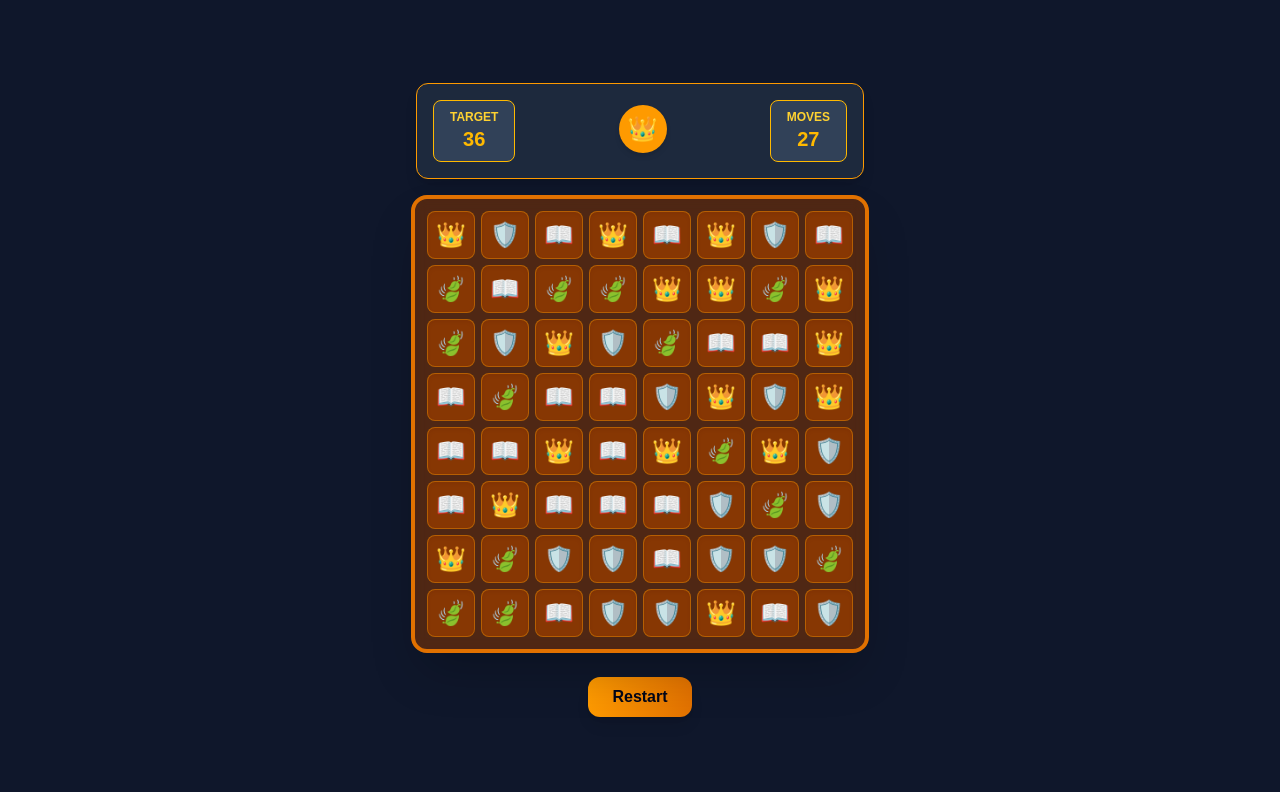
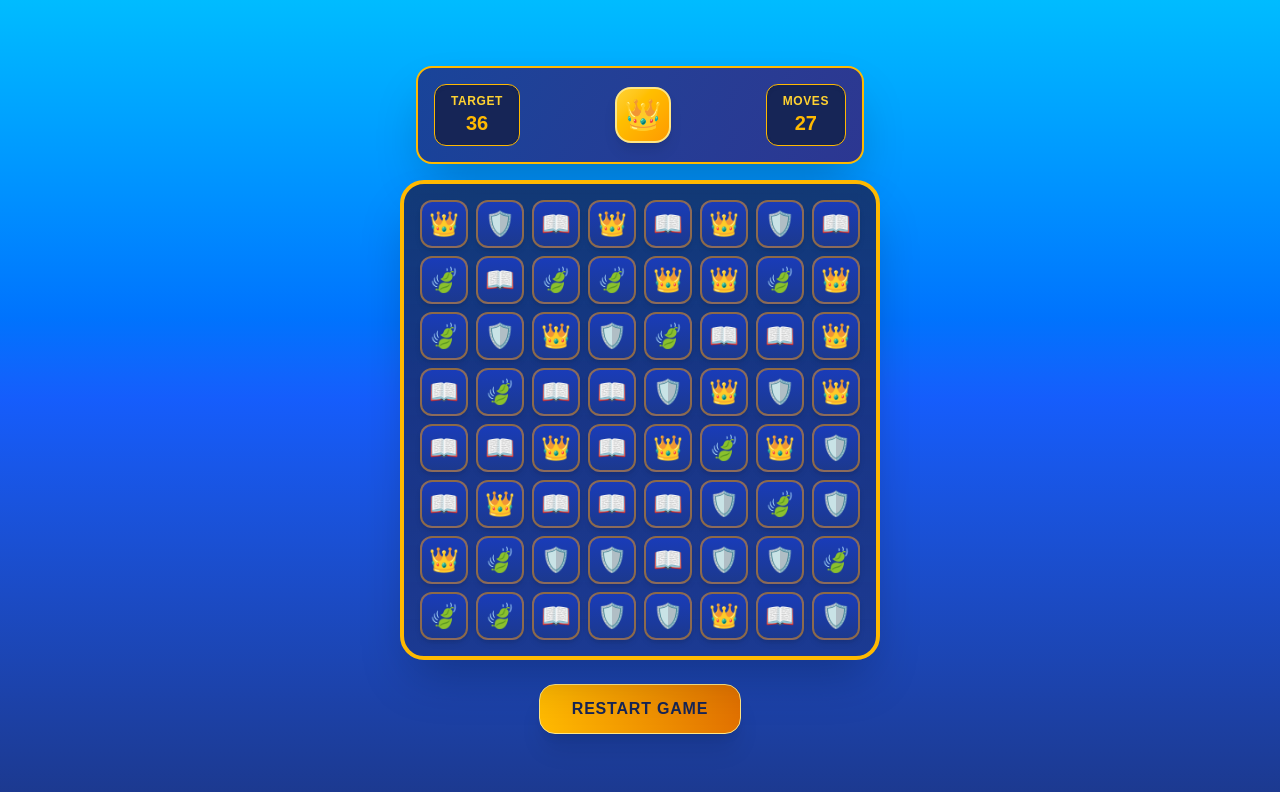
Before and after one commit to supunsasmithafamily-ai/royal-game-earn-money-, a Next.js app in the folder my-game/: page / in a window 1280 px wide. Shown: the top 792 px of the page. Built offline with nearby package versions, Linux system fonts and the light colour scheme.

Commit message:
Refactor game UI with new styles and layout

```diff
--- a/my-game/src/app/page.tsx
+++ b/my-game/src/app/page.tsx
@@ -9,7 +9,6 @@ export default function Match3Game() {
   const [moves, setMoves] = useState(27);
   const [target, setTarget] = useState(36);
 
-  // බ්‍රව්සරය ලෝඩ් වූ පසු පමණක් බෝල පිරවීම (Prerender දෝෂය මඟහරවා ගැනීමට)
   useEffect(() => {
     const initialBoard = Array(8).fill(null).map(() =>
       Array(8).fill(null).map(() => ITEMS[Math.floor(Math.random() * ITEMS.length)])
@@ -18,50 +17,50 @@ export default function Match3Game() {
   }, []);
 
   return (
-    <div className="flex flex-col items-center justify-center min-h-screen bg-slate-900 text-white p-4">
-      {/* ඉහළින් පෙනෙන Target සහ Moves පුවරුව */}
-      <div className="flex justify-between items-center w-full max-w-md bg-slate-800 p-4 rounded-xl mb-4 border border-amber-500 shadow-lg">
-        <div className="flex flex-col items-center bg-slate-700 px-4 py-2 rounded-lg border border-amber-400">
-          <span className="text-xs text-amber-300 font-bold uppercase">Target</span>
-          <span className="text-xl font-extrabold text-amber-400">{target}</span>
+    <div className="flex flex-col items-center justify-center min-h-screen bg-gradient-to-b from-sky-400 via-blue-600 to-blue-900 text-white p-4">
+      {/* ඉහළින් පෙනෙන රාජකීය Target සහ Moves පුවරුව */}
+      <div className="flex justify-between items-center w-full max-w-md bg-gradient-to-r from-blue-900/90 to-indigo-900/90 p-4 rounded-2xl mb-4 border-2 border-amber-400 shadow-2xl">
+        <div className="flex flex-col items-center bg-blue-950 px-4 py-2 rounded-xl border border-amber-400 shadow-inner">
+          <span className="text-xs text-amber-300 font-extrabold uppercase tracking-wider">Target</span>
+          <span className="text-xl font-black text-amber-400">{target}</span>
         </div>
 
         <div className="text-center">
-          <div className="w-12 h-12 bg-amber-500 rounded-full flex items-center justify-center text-2xl shadow-md mx-auto mb-1">
+          <div className="w-14 h-14 bg-gradient-to-br from-amber-300 to-amber-500 rounded-2xl flex items-center justify-center text-3xl shadow-lg mx-auto border-2 border-amber-200">
             👑
           </div>
         </div>
 
-        <div className="flex flex-col items-center bg-slate-700 px-4 py-2 rounded-lg border border-amber-400">
-          <span className="text-xs text-amber-300 font-bold uppercase">Moves</span>
-          <span className="text-xl font-extrabold text-amber-400">{moves}</span>
+        <div className="flex flex-col items-center bg-blue-950 px-4 py-2 rounded-xl border border-amber-400 shadow-inner">
+          <span className="text-xs text-amber-300 font-extrabold uppercase tracking-wider">Moves</span>
+          <span className="text-xl font-black text-amber-400">{moves}</span>
         </div>
       </div>
 
-      {/* ප්‍රධාන ක්‍රීඩා ග්‍රිඩ් පුවරුව (8x8 Grid) */}
-      <div className="bg-amber-900/60 p-3 rounded-2xl border-4 border-amber-600 shadow-2xl backdrop-blur-sm">
-        <div className="grid grid-cols-8 gap-1.5">
+      {/* ප්‍රධාන ක්‍රීඩා ග්‍රිඩ් පුවරුව (Royal Board Style) */}
+      <div className="bg-gradient-to-b from-blue-950/80 to-blue-900/90 p-4 rounded-3xl border-4 border-amber-400 shadow-2xl backdrop-blur-md">
+        <div className="grid grid-cols-8 gap-2">
           {board.length > 0 ? (
             board.map((row, rowIndex) =>
               row.map((cell, colIndex) => (
                 <button
                   key={`${rowIndex}-${colIndex}`}
-                  className="w-10 h-10 md:w-12 md:h-12 bg-amber-800/80 hover:bg-amber-700 rounded-lg flex items-center justify-center text-2xl transition-all transform active:scale-95 shadow-inner border border-amber-500/40"
+                  className="w-10 h-10 md:w-12 md:h-12 bg-gradient-to-b from-blue-800 to-blue-900 hover:from-blue-700 hover:to-blue-800 rounded-xl flex items-center justify-center text-2xl transition-all transform active:scale-95 shadow-md border-2 border-amber-500/50"
                 >
                   {cell}
                 </button>
               ))
             )
           ) : (
-            <div className="col-span-8 text-center py-10 text-amber-300">Loading Game...</div>
+            <div className="col-span-8 text-center py-10 text-amber-300 font-bold">Loading Royal Game...</div>
           )}
         </div>
       </div>
 
       {/* පහළ මෙනු පාලක */}
       <div className="flex gap-4 mt-6">
-        <button className="px-6 py-2 bg-gradient-to-r from-amber-500 to-amber-600 hover:from-amber-400 hover:to-amber-500 text-slate-950 font-bold rounded-xl shadow-lg transition-all">
-          Restart
+        <button className="px-8 py-3 bg-gradient-to-r from-amber-400 to-amber-600 hover:from-amber-300 hover:to-amber-500 text-blue-950 font-black rounded-2xl shadow-xl transition-all border border-amber-200 uppercase tracking-wider">
+          Restart Game
         </button>
       </div>
     </div>
```
